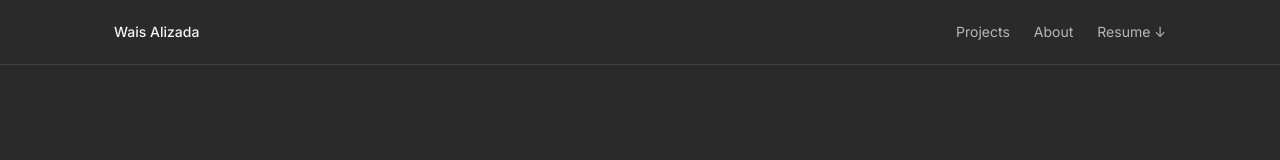
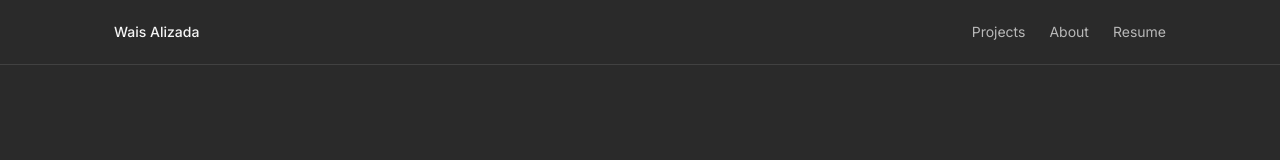
Before and after one commit to wais865/wais865-wais-portfolio, a Next.js app: page / in a window 1280 px wide. Shown: the top 160 px of the page. Built offline with nearby package versions, Linux system fonts and the light colour scheme.

Commit message:
fix: enable portfolio resume navigation

```diff
--- a/src/components/layout/Navbar.tsx
+++ b/src/components/layout/Navbar.tsx
@@ -1,13 +1,5 @@
-import fs from "node:fs";
-import path from "node:path";
 import Link from "next/link";
 import Container from "./Container";
-import TextLink from "@/components/ui/TextLink";
-import { siteLinks } from "@/data/links";
-
-const resumeFileExists = fs.existsSync(
-  path.join(process.cwd(), "public", siteLinks.resumeHref.replace(/^\//, "")),
-);
 
 export default function Navbar() {
   return (
@@ -42,12 +34,12 @@ export default function Navbar() {
               </a>
             </li>
             <li>
-              <TextLink
-                href={resumeFileExists ? siteLinks.resumeHref : null}
-                external
+              <Link
+                href="/resume"
+                className="text-secondary transition-colors hover:text-primary focus-visible:outline-none focus-visible:ring-2 focus-visible:ring-accent focus-visible:ring-offset-2 focus-visible:ring-offset-background rounded-sm"
               >
-                Resume ↓
-              </TextLink>
+                Resume
+              </Link>
             </li>
           </ul>
         </nav>
```
